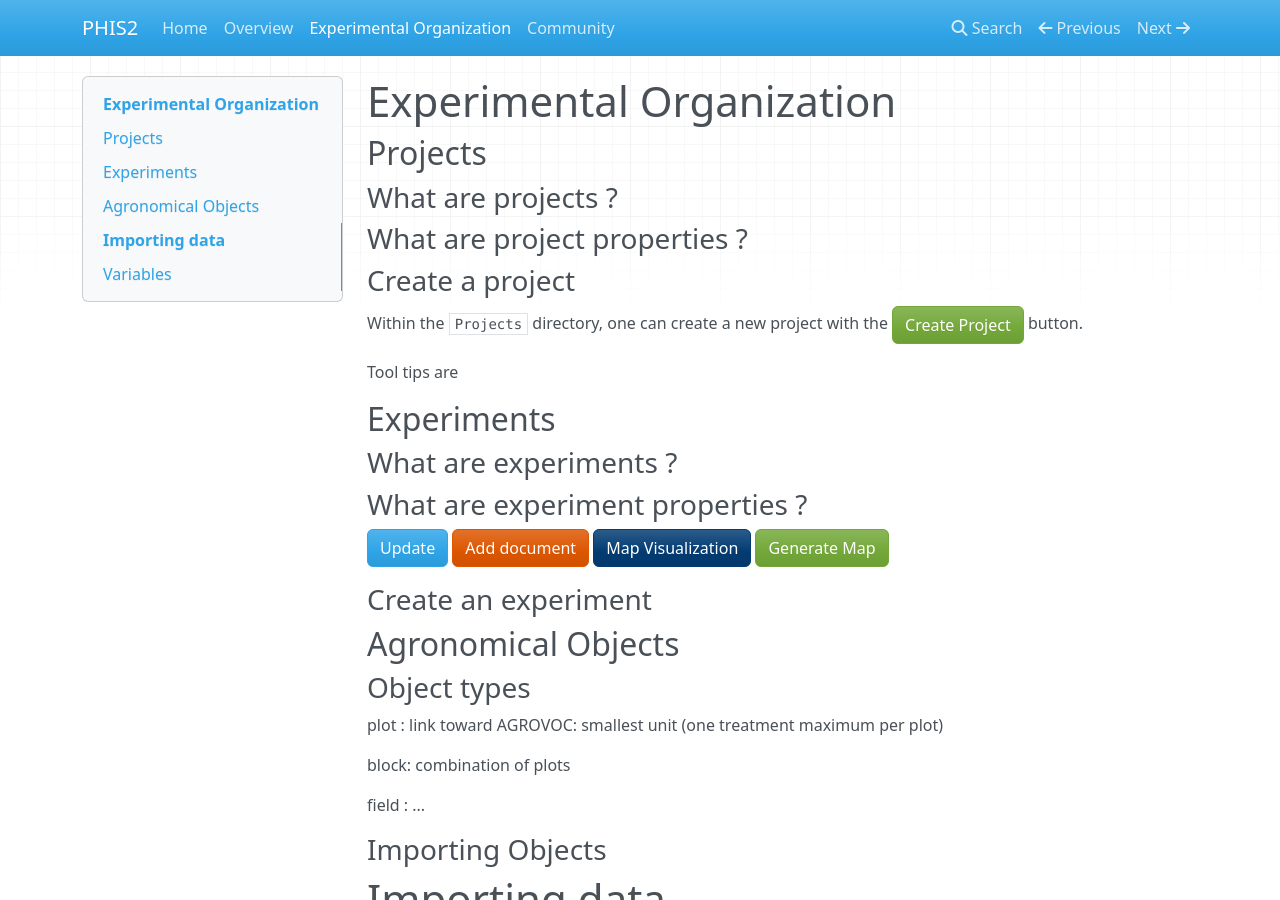
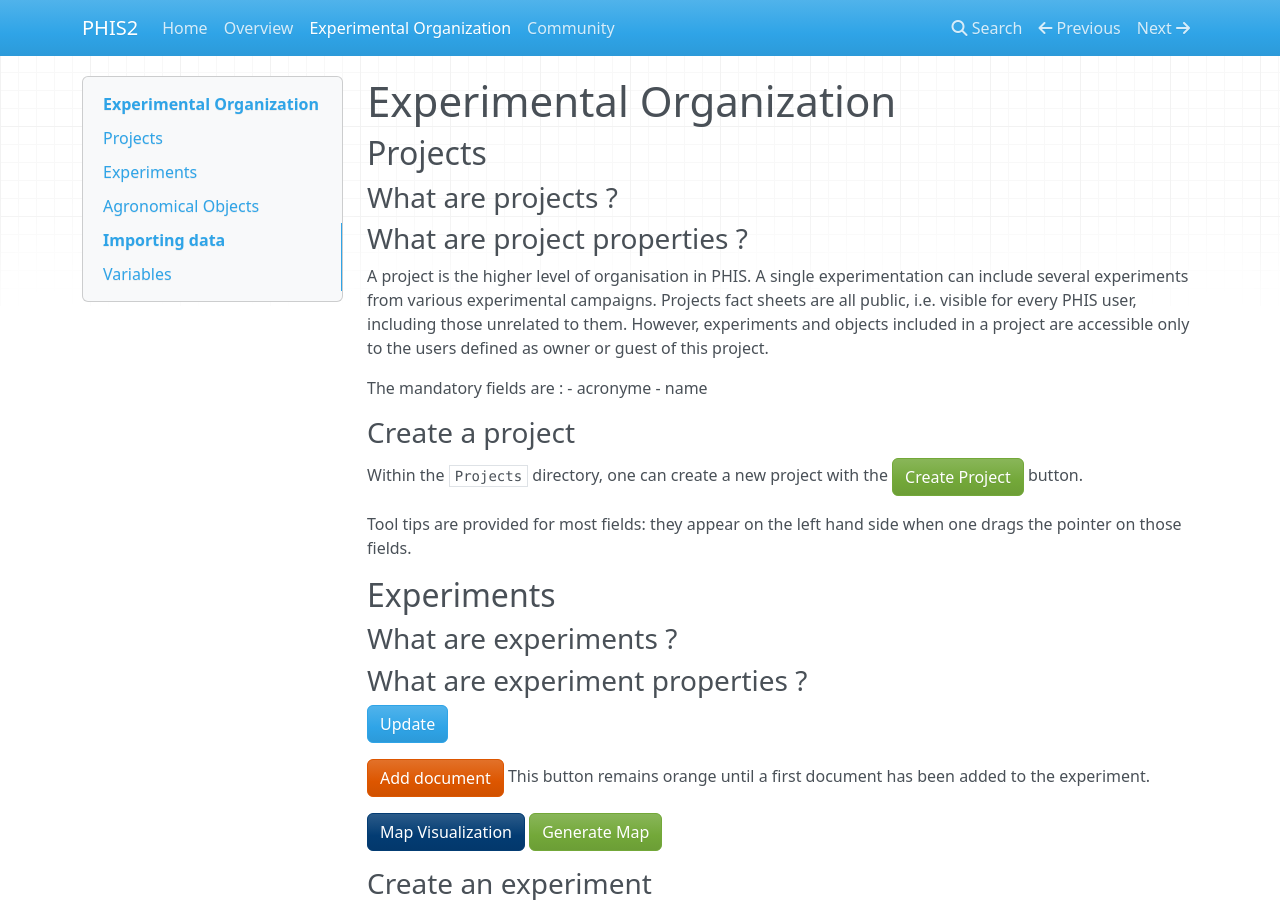
Before and after one commit to OpenSILEX/phis-docs-community, an MkDocs documentation site: the page built from docs/experimental-organization.md, in a window 1280 px wide and 900 px high. Built offline with MkDocs 1.6.1, drawn with Linux system fonts in a browser that asks for light colours; nearby versions of some CDN libraries; old or Windows-style settings are respelled for this version of MkDocs.

Commit message:
info on projects

```diff
--- a/docs/experimental-organization.md
+++ b/docs/experimental-organization.md
@@ -6,11 +6,20 @@
 
 ### What are project properties ?
 
+A project is the higher level of organisation in PHIS.
+A single experimentation can include several experiments from various experimental campaigns.
+Projects fact sheets are all public, i.e. visible for every PHIS user, including those unrelated to them.
+However, experiments and objects included in a project are accessible only to the users defined as owner or guest of this project.
+
+The mandatory fields are :
+- acronyme
+- name
+
 ### Create a project
 Within the `Projects` directory, one can create a new project with the
 <span class="btn btn-success">Create Project</span> button.
 
-Tool tips are
+Tool tips are provided for most fields: they appear on the left hand side when one drags the pointer on those fields.
 
 ## Experiments
 
@@ -19,7 +28,9 @@ Tool tips are
 ### What are experiment properties ?
 
 <span class="btn btn-primary">Update</span>
-<span class="btn btn-warning">Add document</span>
+
+<span class="btn btn-warning">Add document</span> This button remains orange until a first document has been added to the experiment.
+
 <span class="btn btn-info">Map Visualization</span>
 <span class="btn btn-success">Generate Map</span>
 
```
Also changed, not shown: docs/overview.md (+1 -0 lines).
